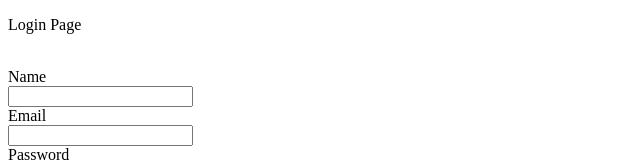
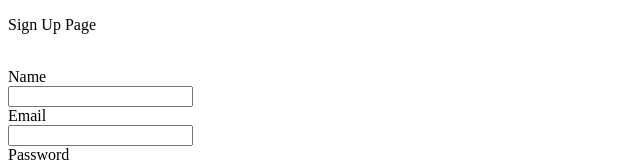
Before and after one commit to JayceFR/Library, a React app in the folder Library/: page / in a window 1280 px wide. Shown: the top 162 px of the page, without its empty margins (0-640 px from the left). Built offline with nearby package versions, Linux system fonts and the light colour scheme; the HTML template or start-up script is replaced by a standard one.

Commit message:
Updated regex

```diff
--- a/Library/src/App.jsx
+++ b/Library/src/App.jsx
@@ -12,7 +12,7 @@ function App() {
   const [can_submit, setCan_submit] = useState(false)
 
   const email_regex = new RegExp(/^[a-z0-9A-Z]{2,}@..*\.com$/gm)
-  const password_regex = new RegExp(/\w/gm)
+  const password_regex = new RegExp(/\w{8,}/gm)
 
   function submit(e){
     e.preventDefault()
@@ -21,35 +21,7 @@ function App() {
     get_user_id()
   }
 
-  /*useEffect( () => {
-    const fetchdata = async () => {
-      const result = await fetch("https://library.mysticjayce.repl.co/user_id")
-      console.log(result)
-    }
-    fetchdata()
-  }, [])*/
-
   const get_user_id = async () => {
-    //const base_url = 'https://library.mysticjayce.repl.co/'
-    // const base_url = 'http://127.0.0.1:5000/'
-    // const result = await fetch(base_url + 'user_id')
-    // const json_result = await result.json()
-    // console.log(json_result['id'])
-    // const put_url = base_url + "user/" + json_result['id']
-    // console.log(put_url)
-    // const user_data = {
-    //   "email" : email,
-    //   "password" : password
-    // }
-    // const result2 = await fetch(put_url, {
-    //   method: 'PUT',
-    //   headers: {
-    //     'Content-Type' : 'application/json'
-    //   },
-    //   body: JSON.stringify(user_data)
-    // })
-    // const json_result2 = await result2.json()
-    // console.log(json_result2)
 
     const base_url = "http://localhost:3000/account"
     const user_data = {
@@ -94,7 +66,7 @@ function App() {
 
   return (
     <>
-     <p>Login Page</p>
+     <p>Sign Up Page</p>
      <br></br>
      <form onSubmit={submit}>
       <label>Name</label>
```
